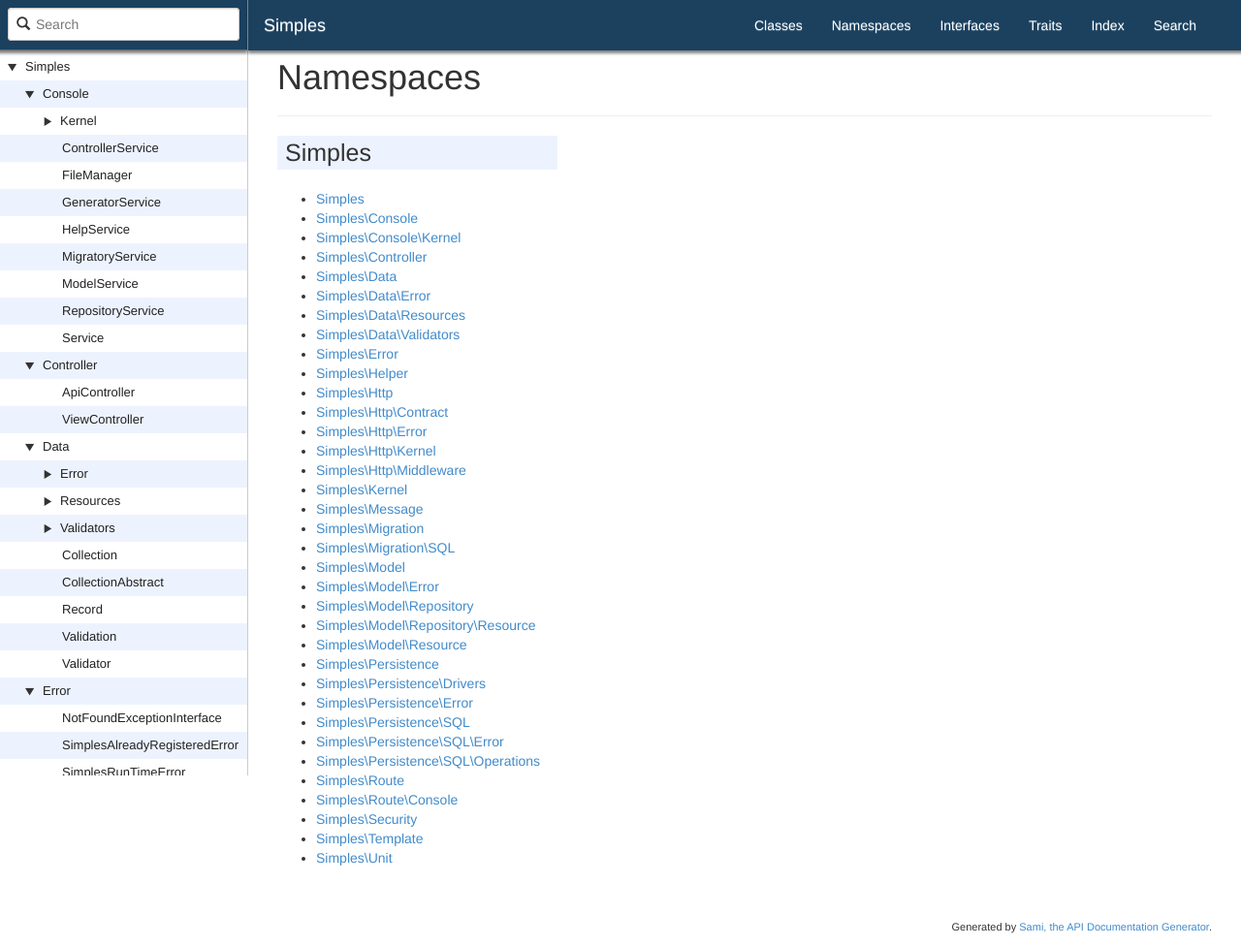
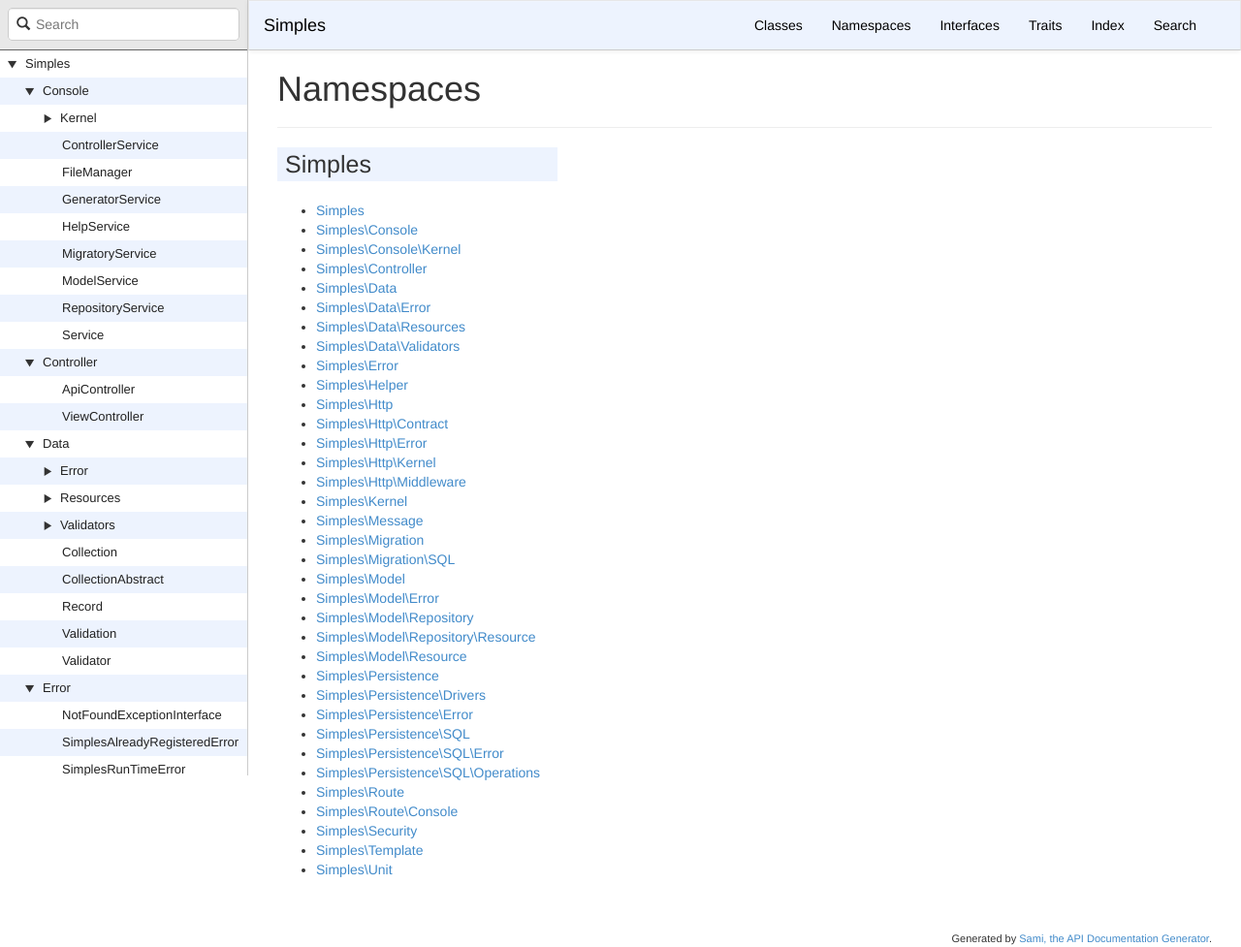
Before and after one commit to phpzm/docs, a plain HTML site: page index.html in a window 1280 px wide. Shown: the whole page at 97% size. Drawn offline with Linux system fonts and the light colour scheme.

Commit message:
Update doc Qui Jul 20 15:33:47 BRT 2017

```diff
--- a/css/sami.css
+++ b/css/sami.css
@@ -7,18 +7,14 @@ html, body, #content {
 #site-nav.navbar-default {
     margin: 0;
     border-radius: 0;
-    border: 1px solid #1b415f;
-    background: #1b415f;
-    position: fixed;
-    top: 0;
-    width: 80%;
-    z-index: 20;
-    box-shadow: 3px 0 3px 3px rgba(0,0,0,.5);
+    border-bottom: 1px solid #ccc;
+    background-color: #EDF3FE;
+    background-image: none;
 }
 
 #site-nav.navbar-default .navbar-brand,
 #site-nav.navbar-default .navbar-nav > li > a {
-    color: #ffffff;
+    color: #000;
 }
 
 #site-nav.navbar-default .navbar-nav > li > a:hover {
@@ -55,13 +51,11 @@ html, body, #content {
 
 #page-content {
     padding: 0 30px;
-    margin-top: 60px;
 }
 
 #left-column {
     width: 20%;
     position: fixed;
-    top: 0;
     height: 100%;
     border-right: 1px solid #ccc;
     line-height: 18px;
@@ -94,7 +88,6 @@ html, body, #content {
     overflow: auto;
     height: 100%;
     background-attachment: local;
-    margin-top: 55px;
 }
 
 #api-tree ul {
@@ -167,12 +160,9 @@ html, body, #content {
 /* Control panel, search form, version drop-down */
 
 #control-panel {
-    background: #1b415f;
+    background: #e8e8e8;
     border-bottom: 1px solid #666;
     padding: 4px;
-    box-shadow: -3px 0 3px 3px rgba(0,0,0,.5);
-    position: absolute;
-    width: 100%;
 }
 
 #control-panel form {
```
